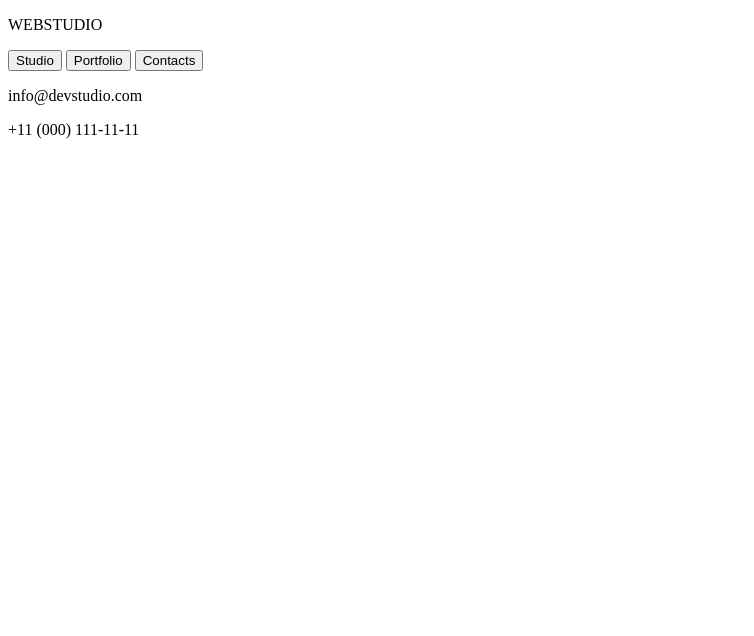
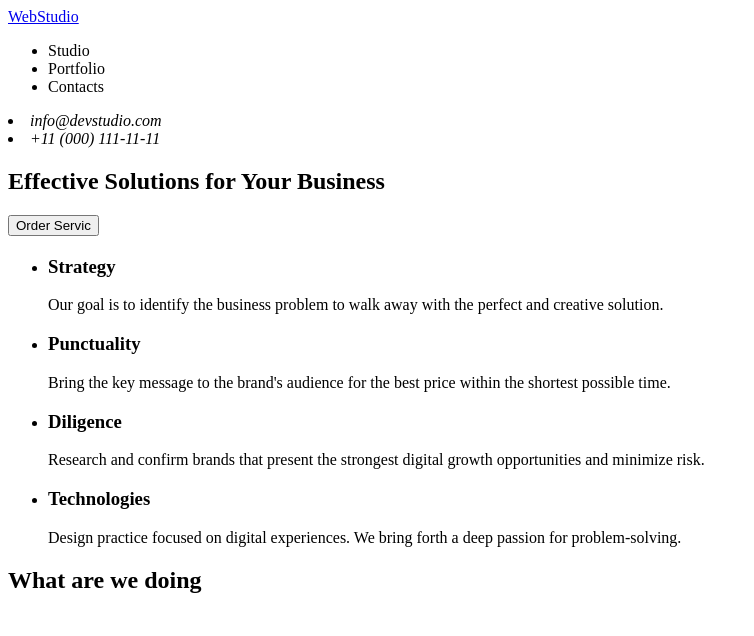
Before and after one commit to Hrustch/goit-markup-hw-02, a plain HTML site: page index.html in a window 1280 px wide. Shown: the whole page, without its empty margins (0-754 px from the left). Drawn offline with Linux system fonts and the light colour scheme.

Commit message:
Update index.html

```diff
--- a/index.html
+++ b/index.html
@@ -8,16 +8,63 @@
 </head>
 <body>
     <header>
-        <div class="logo"><p>WEBSTUDIO</p></div>
-        <div>
-            <button>Studio</button>
-            <button>Portfolio</button>
-            <button>Contacts</button>
-        </div>
-        <div class="info">
-            <p>info@devstudio.com</p>
-            <p>+11 (000) 111-11-11</p>
-        </div>
+        <nav>
+            <a href="./index.html" class="logo">WebStudio</a>
+            <ul>
+                <li href=””>Studio</li>
+                <li href=””>Portfolio</li>
+                <li href=””>Contacts</li>
+            </ul>
+            <address class="info">
+                <li href=”mailto:info@devstudio.com”>info@devstudio.com</li>
+                <li href=”tel:+110001111111”>+11 (000) 111-11-11</li>
+            </address>
+        </nav>
     </header>
+    <main>
+        <section>
+            <h1>Effective Solutions for Your Business</h1>
+            <button type="button">Order Servic</button>
+        </section>
+
+        <section>
+            <h2></h2>
+            <ul>
+                <li>
+                    <h3>Strategy</h3>
+                    <p>Our goal is to identify the business problem to walk away with the perfect and creative solution.</p>
+                </li>
+                <li>
+                    <h3>Punctuality</h3>
+                    <p>Bring the key message to the brand's audience for the best price within the shortest possible time.</p>
+                </li>
+                <li>
+                    <h3>Diligence</h3>
+                    <p>Research and confirm brands that present the strongest digital growth opportunities and minimize risk.</p>
+                </li>
+                <li>
+                    <h3>Technologies</h3>
+                    <p>Design practice focused on digital experiences. We bring forth a deep passion for problem-solving.</p>
+                </li>
+            </ul>
+        </section>
+
+        <section>
+            <h2>What are we doing</h2>
+            <ul>
+                <img src="" alt="">
+                <img src="" alt="">
+                <img src="" alt="">
+            </ul>
+        </section>
+
+        <section>
+
+        </section>
+
+    </main>
+    <footer>
+
+    </footer>
 </body>
 </html>
```
